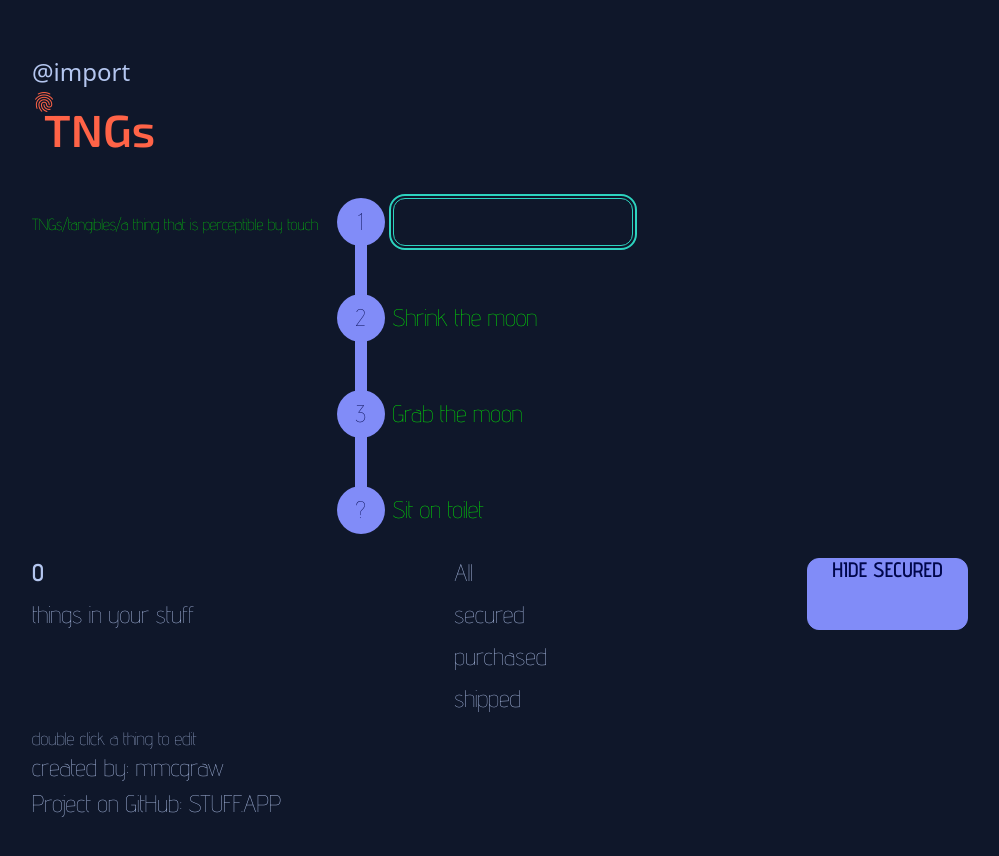
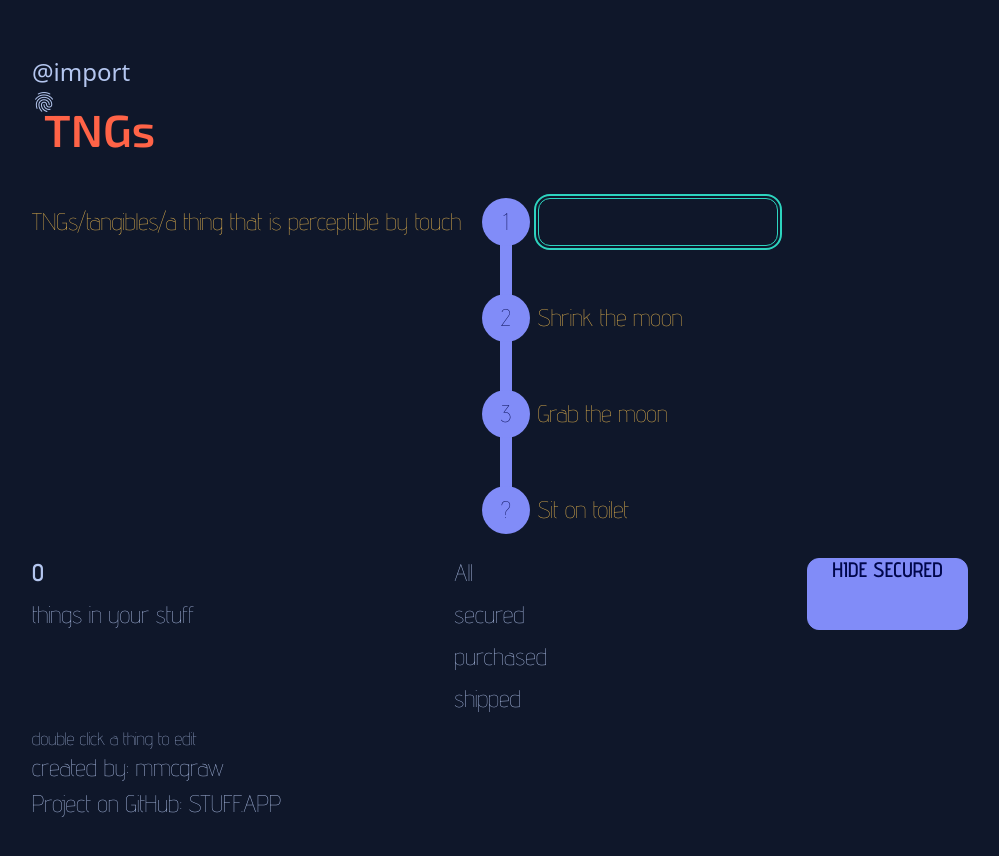
Before and after one commit to mmcgraw73/TNGBL., a website: page index.html in a window 1280 px wide. Shown: the whole page, without its empty margins (22-1021 px from the left). Drawn offline with nearby package versions, Linux system fonts and the light colour scheme; files that its build step writes are made by us from their sources; files whose address does not match are found by name; a web font is replaced by a local one.

Commit message:
customized daisyui theme

```diff
--- a/index.html
+++ b/index.html
@@ -34,7 +34,7 @@
     />
     <script src="https://cdn.tailwindcss.com"></script>
   </head>
-  <body class="font-sans p-9" data-theme="night">
+  <body class="font-sans p-9" data-theme="tngs">
     <section class="stuffapp w-full">
       <header class="header mb-3 flex items-reverse">
         <span class="material-symbols-outlined"> fingerprint </span>
--- a/style.css
+++ b/style.css
@@ -1,3 +1,7 @@
+@tailwind base;
+@tailwind components;
+@tailwind utilities;
+
 html,
 body * {
   font-size: x-large;
@@ -12,7 +16,7 @@ h1 {
   font-size: 94px;
 }
 
-.material-symbols-outlined {
+/* .material-symbols-outlined {
   color: tomato;
   font-size: 74px;
 }
@@ -20,26 +24,4 @@ h1 {
 span.info {
   font-size: 16px;
   color: lime;
-}
-
-
-mytheme: {
-
-  "primary": "#bef264",
-
-  "secondary": "#e11d48",
-
-  "accent": "#5eead4",
-
-  "neutral": "#191D24",
-
-  "base-100": "#2A303C",
-
-  "info": "#fbbf24",
-
-  "success": "#4d7c0f",
-
-  "warning": "#ea580c",
-
-  "error": "#dc2626",
-}
+} */
--- /dev/null
+++ b/tailwind.config.js
@@ -0,0 +1,25 @@
+/** @type {import('tailwindcss').Config} */
+module.exports = {
+  content: ['./*.{html,js}'],
+  theme: {
+    extend: {},
+  },
+  daisyui: {
+    themes: [
+      {
+        tngs: {
+          primary: '#bef264',
+          secondary: '#e11d48',
+          accent: '#5eead4',
+          neutral: '#191D24',
+          'base-100': '#2A303C',
+          info: '#fbbf24',
+          success: '#4d7c0f',
+          warning: '#ea580c',
+          error: '#dc2626',
+        },
+      },
+    ],
+  },
+  plugins: [require('daisyui')],
+};
```
